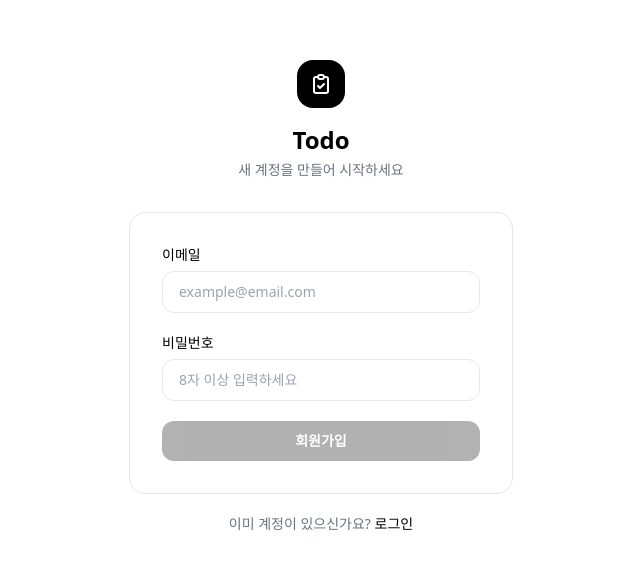
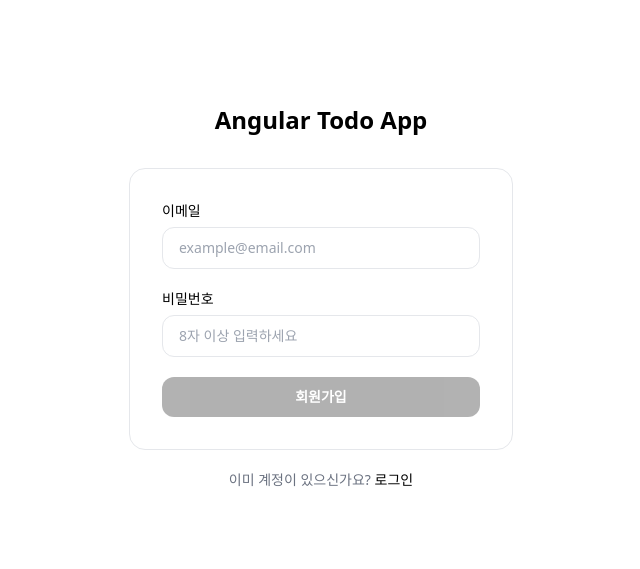
Before and after one commit to Hoonshi/Practice-angular, an Angular app: page /signup in a window 1280 px wide. Shown: the part 103-672 px from the top of the page, without its empty margins (319-959 px from the left). Built offline with nearby package versions, Linux system fonts and the light colour scheme.

Commit message:
스타일 수정

```diff
--- a/src/app/auth/login/login.component.ts
+++ b/src/app/auth/login/login.component.ts
@@ -24,6 +24,12 @@ export class LoginComponent {
     private authService: AuthService,
   ) {}
 
+  ngOnInit(): void {
+    if (this.authService.getToken()) {
+      this.route.navigate(['/todo']);
+    }
+  }
+
   onSubmit(): void {
     const { email, password } = this.loginForm.value;
 
--- a/src/app/auth/signup/signup.component.html
+++ b/src/app/auth/signup/signup.component.html
@@ -1,14 +1,7 @@
 <div class="min-h-screen flex items-center justify-center bg-white">
   <div class="w-full max-w-sm">
     <div class="text-center mb-8">
-      <div class="inline-flex items-center justify-center w-12 h-12 rounded-2xl bg-black mb-4">
-        <svg class="w-6 h-6 text-white" fill="none" stroke="currentColor" viewBox="0 0 24 24">
-          <path stroke-linecap="round" stroke-linejoin="round" stroke-width="2"
-            d="M9 5H7a2 2 0 00-2 2v12a2 2 0 002 2h10a2 2 0 002-2V7a2 2 0 00-2-2h-2M9 5a2 2 0 002 2h2a2 2 0 002-2M9 5a2 2 0 012-2h2a2 2 0 012 2m-6 9l2 2 4-4" />
-        </svg>
-      </div>
-      <h1 class="text-2xl font-bold text-black">Todo</h1>
-      <p class="text-sm text-gray-500 mt-1">새 계정을 만들어 시작하세요</p>
+      <h1 class="text-2xl font-bold text-black">Angular Todo App</h1>
     </div>
 
     <div class="bg-white rounded-2xl border border-gray-200 p-8">
--- a/src/app/auth/signup/signup.component.ts
+++ b/src/app/auth/signup/signup.component.ts
@@ -25,6 +25,12 @@ export class SignupComponent {
     private router: Router,
   ) {}
 
+  ngOnInit(): void {
+    if (this.authService.getToken()) {
+      this.router.navigate(['/todo']);
+    }
+  }
+
   onSubmit(): void {
     const { email, password } = this.signupForm.value;
 
--- a/src/app/todo/todo-detail/todo-detail.component.html
+++ b/src/app/todo/todo-detail/todo-detail.component.html
@@ -3,12 +3,9 @@
 
     <a
       routerLink="/todo"
-      class="inline-flex items-center gap-1.5 text-sm text-gray-500 hover:text-black mb-6 transition"
+      class="inline-flex items-center text-sm text-gray-500 hover:text-black mb-6 transition"
     >
-      <svg class="w-4 h-4" fill="none" stroke="currentColor" viewBox="0 0 24 24">
-        <path stroke-linecap="round" stroke-linejoin="round" stroke-width="2" d="M15 19l-7-7 7-7" />
-      </svg>
-      목록으로
+      ← 목록으로
     </a>
 
     <!-- View mode -->
@@ -41,13 +38,8 @@
 
       <button
         (click)="onEdit()"
-        class="inline-flex items-center gap-2 px-5 py-2.5 rounded-xl bg-black text-white text-sm font-semibold
-               hover:bg-gray-800 transition"
+        class="px-5 py-2.5 rounded-xl bg-black text-white text-sm font-semibold hover:bg-gray-800 transition"
       >
-        <svg class="w-4 h-4" fill="none" stroke="currentColor" viewBox="0 0 24 24">
-          <path stroke-linecap="round" stroke-linejoin="round" stroke-width="2"
-            d="M15.232 5.232l3.536 3.536m-2.036-5.036a2.5 2.5 0 113.536 3.536L6.5 21.036H3v-3.572L16.732 3.732z" />
-        </svg>
         수정
       </button>
     </div>
```
Also changed, not shown: src/app/auth/login/login.component.html (+9 -12 lines).
